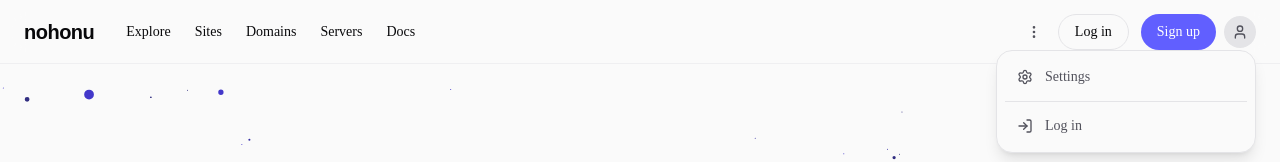
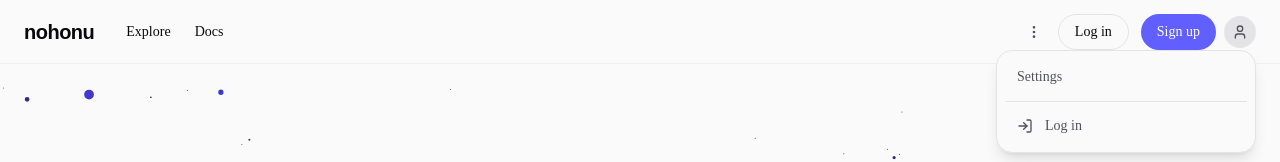
Before and after one commit to petermichon/nohonu, a React (Vite) app in the folder frontend/: page / in a window 1280 px wide. Both pictures are taken after a click on the element 1240 px from the left and 31 px from the top of the page. Shown: the top 162 px of the page. Built offline with nearby package versions, Linux system fonts and the light colour scheme.

Commit message:
refactor: reorganize top bar navigation and profile menu structure

```diff
--- a/frontend/src/components/TopBar.tsx
+++ b/frontend/src/components/TopBar.tsx
@@ -13,7 +13,9 @@ import {
   Palette,
   LogIn,
   LogOut,
-  Settings,
+  Globe,
+  Server,
+  Layout,
 } from 'lucide-react';
 import React, { useEffect, useRef } from 'react';
 import { useTheme } from '../lib/ThemeProvider.tsx';
@@ -161,7 +163,10 @@ export function TopBar() {
 
   const profileOptions = username
     ? [
-        { to: `/u/${username}`, label: 'Overview', divider: true },
+        { to: `/u/${username}`, label: 'Profile', icon: User },
+        { to: `/u/${username}/sites`, label: 'Sites', icon: Layout },
+        { to: `/u/${username}/domains`, label: 'Domains', icon: Globe },
+        { to: `/u/${username}/servers`, label: 'Servers', icon: Server, divider: true },
         { to: '/account', label: 'Settings' },
       ]
     : [{ to: '/account', label: 'Settings' }];
@@ -349,17 +354,9 @@ export function TopBar() {
           </Link>
           <div className="hidden sm:flex items-center h-full ml-5">
             <NavButton to="/explore" label="Explore" isActive={isActive('/explore')} />
-            <NavButton to={username ? `/u/${username}/sites` : '/sites'} label="Sites" isActive={isActive('/sites')} />
-            <NavButton
-              to={username ? `/u/${username}/domains` : '/domains'}
-              label="Domains"
-              isActive={isActive('/domains')}
-            />
-            <NavButton
-              to={username ? `/u/${username}/servers` : '/servers'}
-              label="Servers"
-              isActive={isActive('/servers')}
-            />
+            {username && (
+              <NavButton to={`/u/${username}`} label="Profile" isActive={location.pathname === `/u/${username}`} />
+            )}
             <NavButton to="/docs" label="Docs" isActive={location.pathname === '/docs'} />
           </div>
         </div>
@@ -532,7 +529,7 @@ export function TopBar() {
                   </>
                 )}
                 <div className="flex flex-col gap-0.5">
-                  {profileOptions.map(({ to, label, divider }) => (
+                  {profileOptions.map(({ to, label, divider, icon: Icon }) => (
                     <React.Fragment key={to}>
                       <Link
                         to={to}
@@ -541,8 +538,7 @@ export function TopBar() {
                         }}
                         className="w-full flex items-center gap-3 px-3 py-2 rounded-lg text-sm font-medium text-zinc-600 dark:text-zinc-400 hover:bg-zinc-50 dark:hover:bg-zinc-800 hover:text-zinc-950 dark:hover:text-zinc-50"
                       >
-                        {label === 'Profile' && <User className="w-4 h-4" />}
-                        {label === 'Settings' && <Settings className="w-4 h-4" />}
+                        {Icon && <Icon className="w-4 h-4" />}
                         <span>{label}</span>
                       </Link>
                       {divider && <div className="border-t border-zinc-200 dark:border-zinc-700 my-1" />}
```
